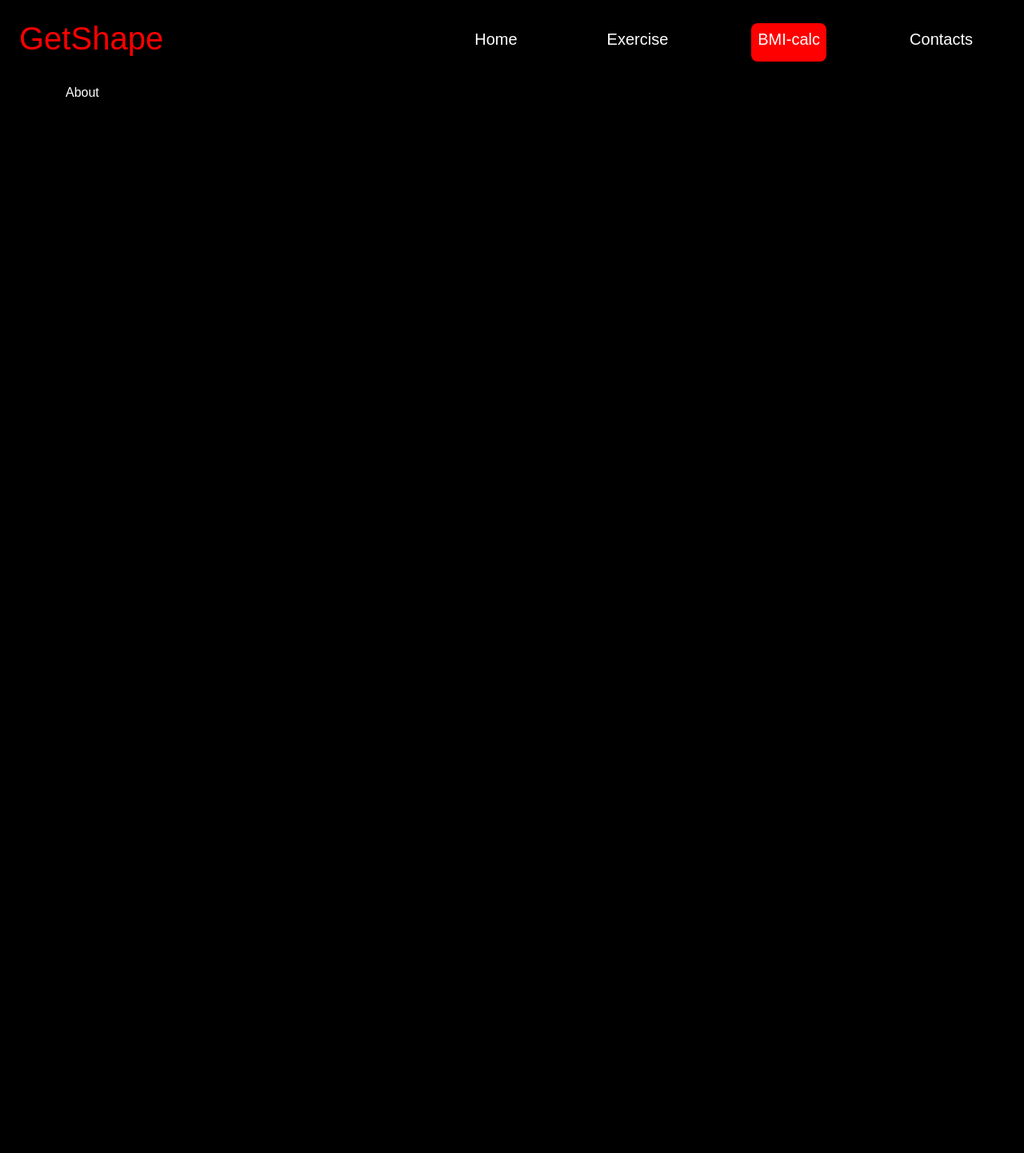
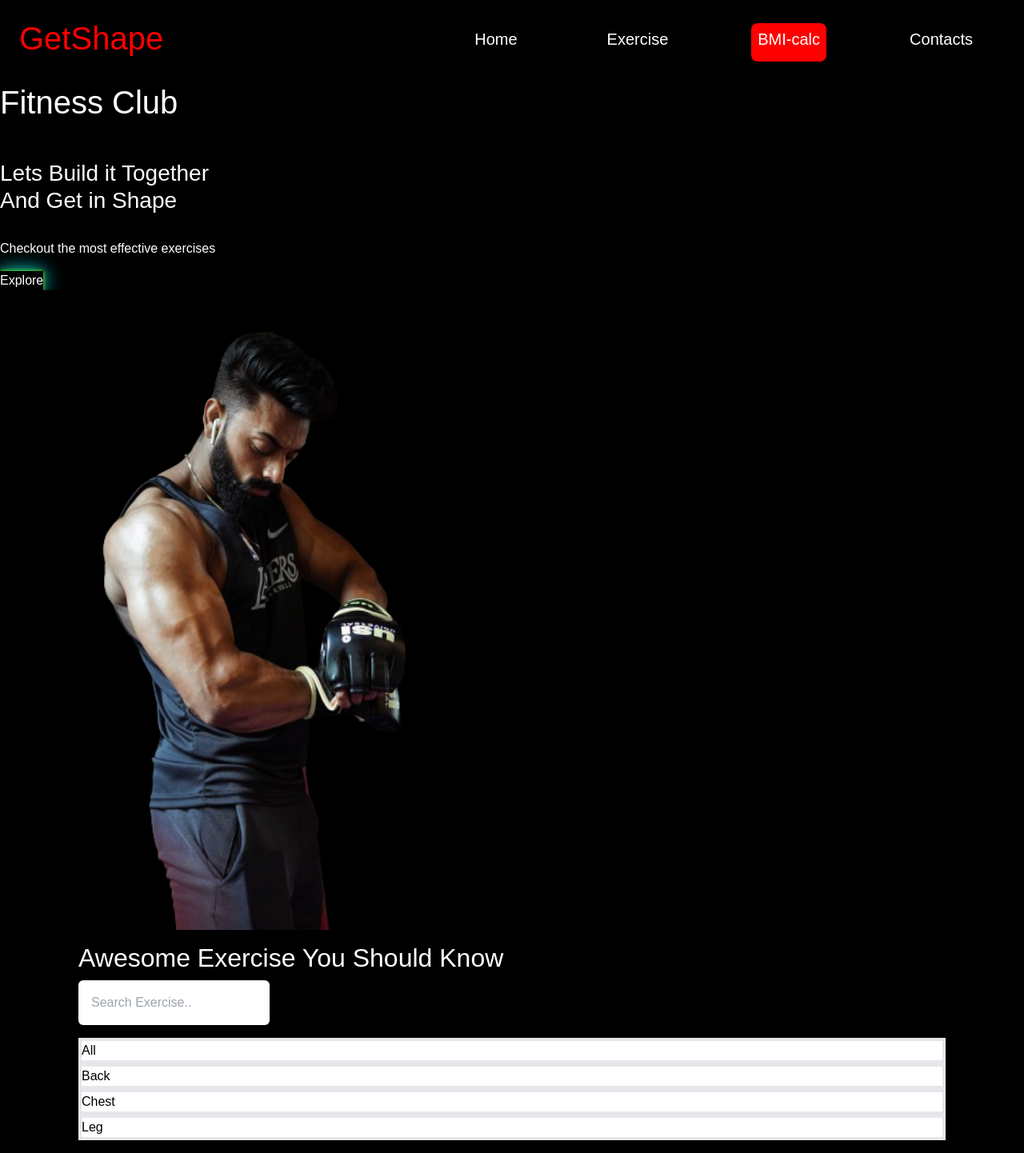
Before and after one commit to Viswajith2003/fitness_web, a React (Vite) app: page /bmi in a window 1280 px wide. Shown: the whole page at 80% size. Before the commit the page ends 800 px from the top, so only its background shows below. Built offline with nearby package versions, Linux system fonts and the light colour scheme.

Commit message:
modifiying home page

```diff
--- a/package.json
+++ b/package.json
@@ -10,12 +10,16 @@
     "preview": "vite preview"
   },
   "dependencies": {
+    "@emotion/react": "^11.11.4",
+    "@emotion/styled": "^11.11.5",
+    "@mui/icons-material": "^5.15.14",
+    "@mui/material": "^5.15.14",
     "bootstrap": "^5.3.2",
     "framer-motion": "^10.16.16",
     "react": "^18.2.0",
     "react-dom": "^18.2.0",
     "react-icons": "^4.12.0",
-    "react-router-dom": "^6.17.0"
+    "react-router-dom": "^6.22.3"
   },
   "devDependencies": {
     "@types/react": "^18.2.15",
--- a/src/App.jsx
+++ b/src/App.jsx
@@ -1,30 +1,33 @@
 import React from "react";
 import "./App.css";
-import { BrowserRouter as Router, Routes, Route } from "react-router-dom";
-import { Navbar } from "./Components/Navbar.jsx";
-
+// import { BrowserRouter as Router, Routes, Route } from "react-router-dom";
+// import { Box } from "@mui/material";
+import Navbar from "./Components/Navbar.jsx";
 import Home from "./Pages/Home.jsx";
 import Exercise from "./Pages/Exercise";
 import BMI from "./Pages/BMI.jsx";
 import Contacts from "./Pages/Contacts.jsx";
-import Navbar1 from "./Components/Navbar1";
+
 
 function App() {
   return (
-    // <div>
-    //   <Navbar1/>
-    // </div>
-    <Router>
-      <div>
-        <Navbar />
-        <Routes>
-          <Route path="/" element={<Home />} />
-          <Route path="/exercise" element={<Exercise />} />
-          <Route path="/bmi" element={<BMI />} />
-          <Route path="/contacts" element={<Contacts />} />
-        </Routes>
-      </div>
-    </Router>
+    <div>
+      <Home />
+      <Exercise />
+    </div>
+    // <Router>
+    //   <div>
+    //     {/* <Navbar />
+    //     <Home/>
+    //     <Exercise/> */}
+    //     {/* <Routes>
+    //       <Route path="/" element={<Home />} />
+    //       <Route path="/exercise" element={<Exercise />} />
+    //       <Route path="/bmi" element={<BMI />} />
+    //       <Route path="/contacts" element={<Contacts />} />
+    //     </Routes> */}
+    //   </div>
+    // </Router>
   );
 }
 
--- a/src/Components/Navbar.jsx
+++ b/src/Components/Navbar.jsx
@@ -3,7 +3,7 @@ import "../CSS/Navbar.css";
 import { Link, NavLink } from "react-router-dom";
 import { motion } from "framer-motion";
 
-export const Navbar = () => {
+const Navbar = () => {
   const [menuOpen, setMenuOpen] = useState(false);
 
   return (
@@ -32,13 +32,13 @@ export const Navbar = () => {
           </NavLink>
         </li>
         <li>
-          <NavLink to="/bmi">
+          <NavLink to="/BMI">
             <h5 className="text-xl font-bold">BMI-calc</h5>
           </NavLink>
         </li>
 
         <li>
-          <NavLink to="/contacts">
+          <NavLink to="/Contacts">
             <h5 className="text-xl font-bold">Contacts</h5>
           </NavLink>
         </li>
@@ -46,3 +46,5 @@ export const Navbar = () => {
     </motion.nav>
   );
 };
+
+export default Navbar
--- a/src/Components/Navbar1.jsx
+++ /dev/null
@@ -1,43 +0,0 @@
-import React, { useState } from 'react'
-import { FaBars, FaTimes } from 'react-icons/fa'
-// import logo from './images/logo.png'
-import '../CSS/Navbar1.css'
-
-const Navbar1 = () => {
-
-    const [click, setClick] = useState(false)
-    const handleClick = () => setClick(!click)
-
-    const closeMenu = () => setClick(false)
-
-    return (
-        <div className='header'>
-            <nav className='navbar'>
-                {/* <a href='/' className='logo'>
-                    <img src={logo} alt='logo' />
-                </a> */}
-                <div className='hamburger' onClick={handleClick}>
-                    {click ? (<FaTimes size={30} style={{ color: '#ffffff' }} />)
-                        : (<FaBars size={30} style={{ color: '#ffffff' }} />)}
-
-                </div>
-                <ul className={click ? "nav-menu active" : "nav-menu"}>
-                    <li className='nav-item'>
-                        <a href='/' onClick={closeMenu}>Home</a>
-                    </li>
-                    <li className='nav-item'>
-                        <a href='#about' onClick={closeMenu}>About</a>
-                    </li>
-                    <li className='nav-item'>
-                        <a href='#testimonials' onClick={closeMenu}>Testimonials</a>
-                    </li>
-                    <li className='nav-item'>
-                        <a href='#demo' onClick={closeMenu}>Demo</a>
-                    </li>
-                </ul>
-            </nav>
-        </div>
-    )
-}
-
-export default Navbar1
--- a/src/Pages/BMI.jsx
+++ b/src/Pages/BMI.jsx
@@ -1,9 +1,11 @@
 import React from 'react'
 
-function About() {
+function BmiCalc() {
   return (
-    <div  className='container'>About</div>
+    <div  className='container'>
+      <h1>This is the bmi calculator</h1>
+    </div>
   )
 }
 
-export default About;
+export default BmiCalc;
--- a/src/Pages/Contacts.jsx
+++ b/src/Pages/Contacts.jsx
@@ -2,7 +2,11 @@ import React from 'react'
 
 function Contact() {
   return (
-    <div  className='container'>Contact</div>
+    <div  className='container'>
+      <h1>
+        This is the contact page
+      </h1>
+    </div>
   )
 }
 
--- a/src/Pages/Exercise.jsx
+++ b/src/Pages/Exercise.jsx
@@ -1,9 +1,55 @@
-import React from 'react'
+import React from "react";
+import { motion } from "framer-motion";
 
-function Services() {
+function Exercise() {
   return (
-    <div className='container'>Services</div>
-  )
+    <div className="container">
+      <div className="p-2  mt-20">
+        <div className="mb-44 flex items-center justify-center flex-col p-2 ">
+          <motion.h2
+            className="text-6xl mb-14 font-bold"
+            initial={{ x: -100 }}
+            animate={{ x: 0 }}
+            transition={{ type: "spring", duration: 1 }}
+          >
+            Awesome Exercise You Should Know
+          </motion.h2>
+          <motion.input
+            type="search"
+            className="p-3 rounded w-2/5"
+            placeholder="Search Exercise.."
+            initial={{ x: 100 }}
+            animate={{ x: 0 }}
+            transition={{ type: "spring", duration: 1 }}
+          />
+        </div>
+
+        <motion.div
+          className="flex items-center justify-between p-2 "
+          initial={{ opacity: 0 }}
+          animate={{ opacity: 1 }}
+          transition={{ type: "spring", stiffness: 100 }}
+        >
+          <motion.div
+            className="bg-white text-black w-44 h-44 font-bold text-4xl flex items-center justify-center rounded-md border-4 border-red-600 transition-all hover:border-transparent hover:shadow-2xl hover:ring-8 hover:ring-red-500"
+
+          >
+            All
+          </motion.div>
+
+          <div className="bg-white text-black w-44 h-44 font-bold text-4xl flex items-center justify-center rounded-md border-4 border-red-600 transition-all hover:border-transparent hover:shadow-2xl hover:ring-8 hover:ring-red-500">
+            Back
+          </div>
+          <div className="bg-white text-black w-44 h-44 font-bold text-4xl flex items-center justify-center rounded-md border-4 border-red-600 transition-all hover:border-transparent hover:shadow-2xl hover:ring-8 hover:ring-red-500">
+            Chest
+          </div>
+          <div className="bg-white text-black w-44 h-44 font-bold text-4xl flex items-center justify-center rounded-md border-4 border-red-600 transition-all hover:border-transparent hover:shadow-2xl hover:ring-8 hover:ring-red-500">
+            Leg
+          </div>
+        </motion.div>
+      </div>
+    </div>
+  );
 }
 
-export default Services
+export default Exercise;
--- a/src/Pages/Home.jsx
+++ b/src/Pages/Home.jsx
@@ -1,18 +1,15 @@
 import React from "react";
 import wrkout from "../assets/body-org.png";
-import "../CSS/Home.css";
-import {motion, spring} from "framer-motion"
+import { motion, spring } from "framer-motion";
+import Navbar from "../Components/Navbar";
 
 function Home() {
   return (
     <div className="">
+      <Navbar />
       <div className="flex items-center ml-52">
         {/* Content on the left */}
-        <motion.div className=" flex-shrink-0 mb-12"
-        initial={{x:-100}}
-        animate={{x:0}}
-        transition={{type:"spring",duration:1}}
-        >
+        <div className=" flex-shrink-0 mb-12">
           <div className="mt-32 mb-5">
             <h1 className="font-bold text-9xl">Fitness Club</h1>
           </div>
@@ -30,19 +27,16 @@ function Home() {
           <button className="rounded-3xl w-48 h-14 text-2xl font-bold text-white hover:text-red-600 bg-red-600">
             Explore
           </button>
-        </motion.div>
+        </div>
 
         {/* Image on the right */}
-        <motion.div className="ml-24 mt-12"
-         initial={{x:100}}
-         animate={{x:0}}
-         transition={{type:"spring", duration:1}}>
+        <div className="ml-24 mt-12">
           <img
             src={wrkout}
             alt="image"
             style={{ height: "800px", width: "600px" }}
           />
-        </motion.div>
+        </div>
       </div>
     </div>
   );
```
Also changed, not shown: src/main.jsx (+8 -6 lines), src/CSS/Home.css (deleted), 2 other files (tests, documents, lock files or other folders).
